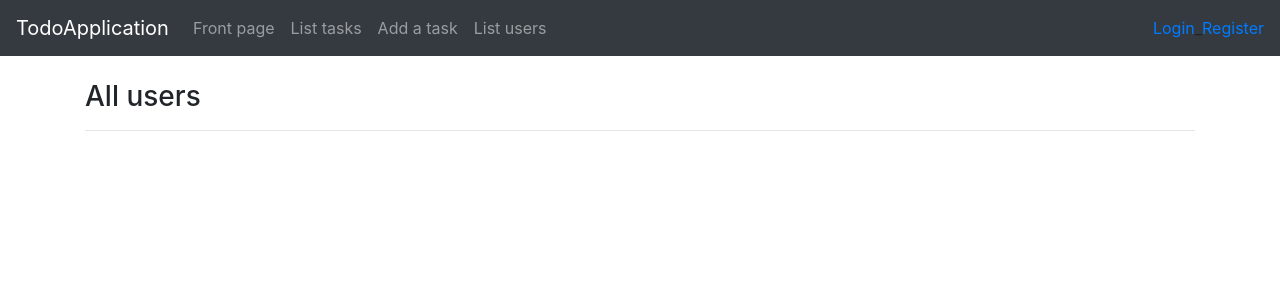
After one commit to aarekr/todoApp, a Flask app: template application/templates/auth/allusers.html in a window 1280 px wide. The commit adds this page. Shown: the top 300 px of the page. Run offline with Flask 2, Linux system fonts and the light colour scheme; the template is opened without the code that fills it, so the values that code supplies are empty; some libraries are stand-ins or nearby versions.

Commit message:
List users in nav bar, all users page

```diff
--- a/application/auth/views.py
+++ b/application/auth/views.py
@@ -4,6 +4,10 @@ from flask_login import login_user, logout_user
 from application import app, db
 from application.auth.models import User
 from application.auth.forms import LoginForm, NewUserForm
+
+@app.route("/auth/allusers")
+def all_users():
+    return render_template("auth/allusers.html", all_users=User.all_users())
 
 @app.route("/auth/login", methods = ["GET", "POST"])
 def auth_login():
--- /dev/null
+++ b/application/templates/auth/allusers.html
@@ -0,0 +1,15 @@
+{% extends "layout.html" %}
+
+{% block body %}
+
+<h3>All users</h3> <hr>
+
+{% if all_users is defined %}
+  <ul>
+    {% for user in all_users %}
+      <li>{{user.id}} {{user.name}}</li>
+    {% endfor %}
+  </ul>
+{% endif %}
+
+{% endblock %}
--- a/application/templates/layout.html
+++ b/application/templates/layout.html
@@ -23,6 +23,9 @@
             </li>
             <li class="nav-item">
               <a class="nav-link" href="{{ url_for('tasks_form') }}">Add a task</a>
+            </li>
+            <li class="nav-item">
+              <a class="nav-link" href="{{ url_for('all_users') }}">List users</a>
             </li>
           </ul>
           <div class="form-inline mt-2 mt-md-0">
```
Also changed, not shown: application/auth/models.py (+9 -0 lines).
